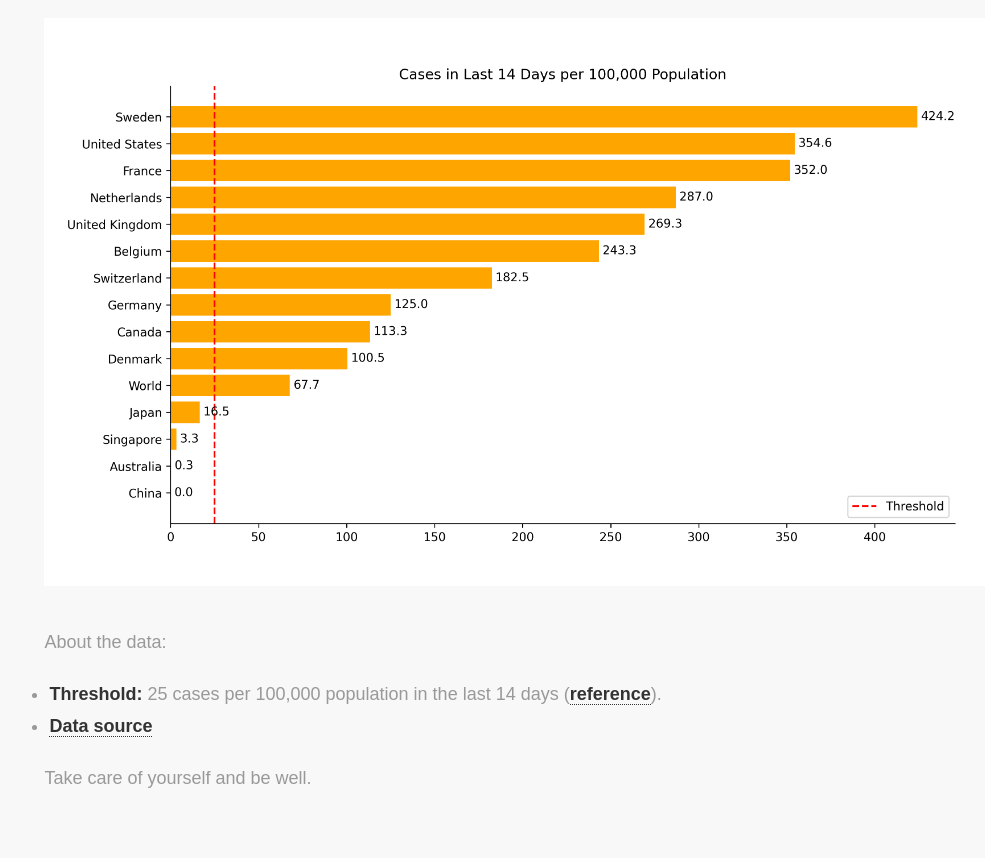
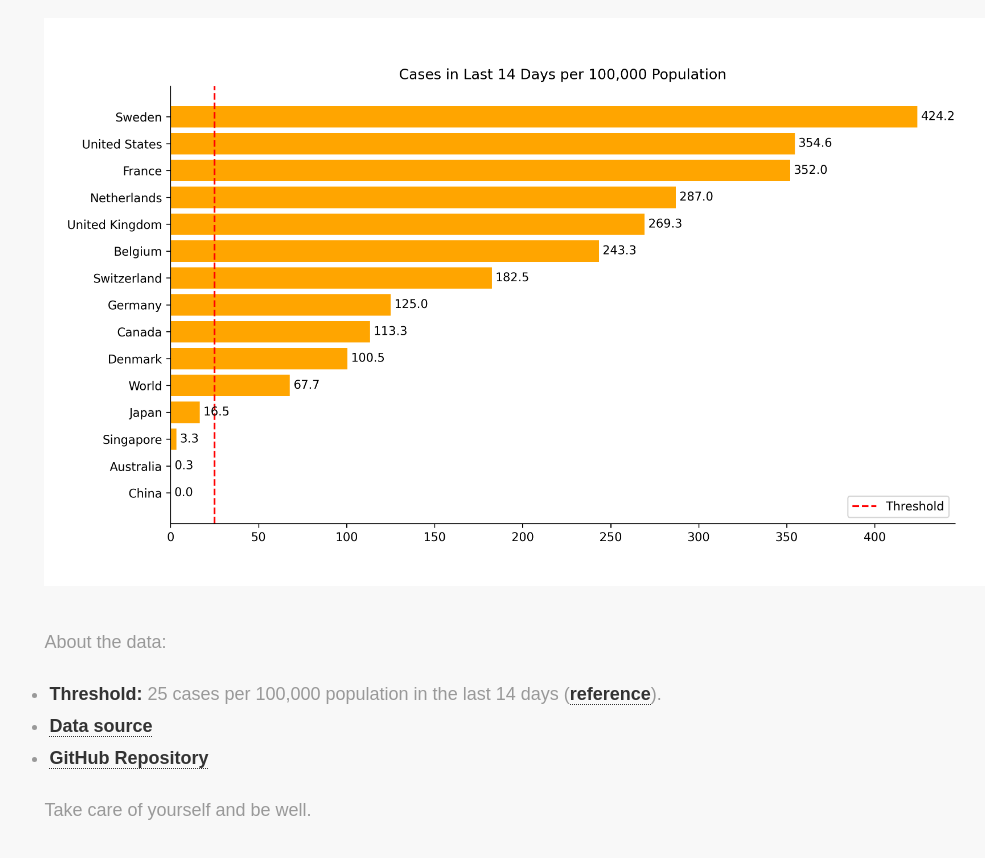
Before and after one commit to warm-ice0x00/covid-stats, a plain HTML site: page index.html in a window 1280 px wide. Shown: the part 90-948 px from the top of the page, without its empty margins (90-1075 px from the left). Before the commit the page ends 919 px from the top, so only its background shows below. Drawn offline with Linux system fonts and the light colour scheme.

Commit message:
Update index.html

```diff
--- a/index.html
+++ b/index.html
@@ -4,7 +4,7 @@
   <head>
     <meta charset="utf-8">
     <meta name="viewport" content="width=device-width, initial-scale=1">
-    <title>COVID-19</title>
+    <title>COVID-19 Statistics</title>
     <link rel="stylesheet" href="COVID-19.css"> </head>
 
   <body>
@@ -17,6 +17,7 @@
           <li><strong>Threshold: </strong>25 cases per 100,000 population in the last 14 days (<a href="https://ec.europa.eu/info/live-work-travel-eu/coronavirus-response/travel-during-coronavirus-pandemic-0/common-approach-travel-measures-eu_en" target="_blank"
               rel="noopener noreferrer">reference</a>).</li>
           <li><a href="https://github.com/CSSEGISandData/COVID-19" target="_blank" rel="noopener noreferrer">Data source</a></li>
+          <li><a href="https://github.com/warm-ice0x00/covid-stats" target="_blank" rel="noopener noreferrer">GitHub Repository</a></li>
         </ul>
         <p id="info-end">Take care of yourself and be well.</p>
       </div>
```
